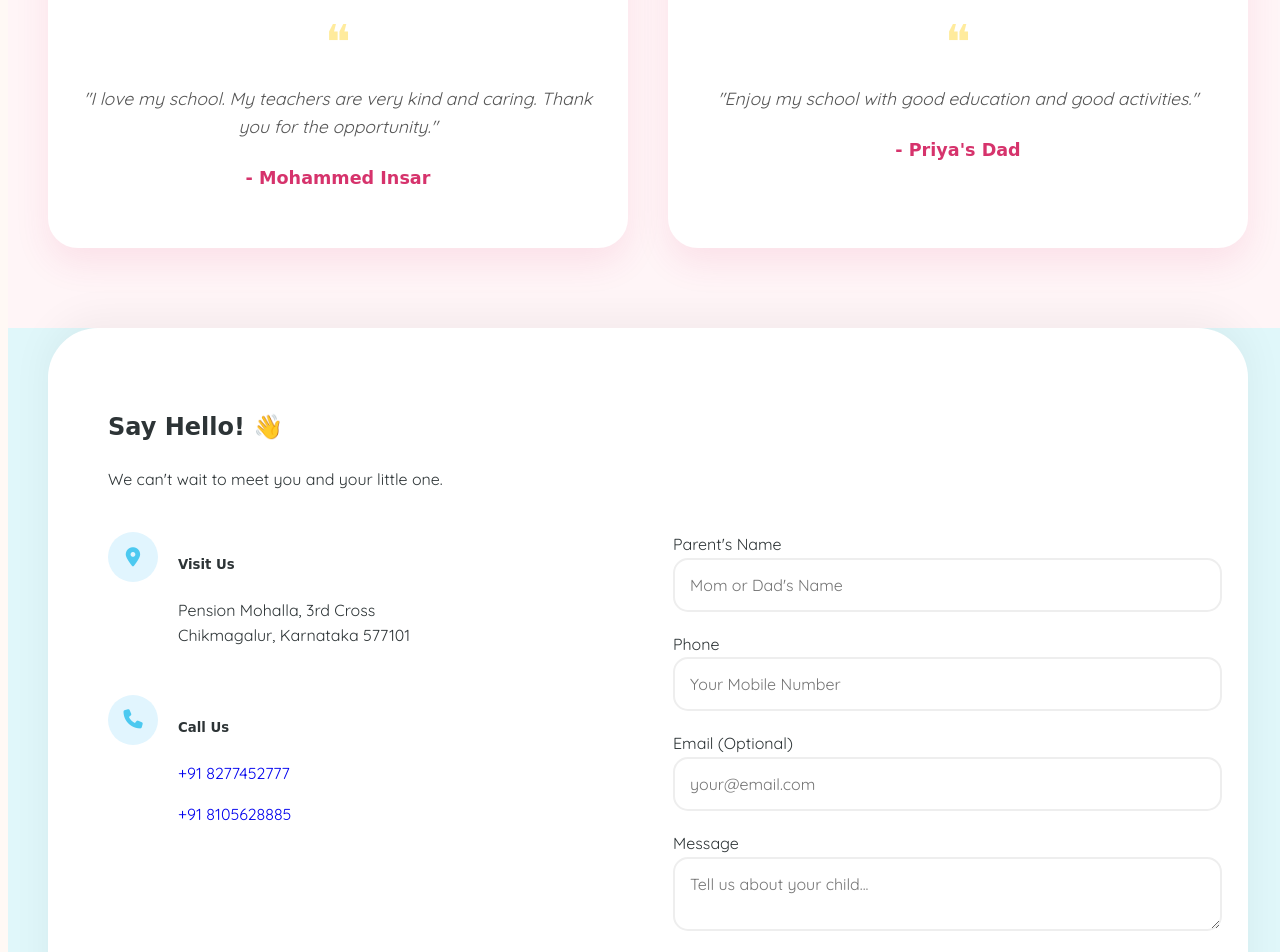
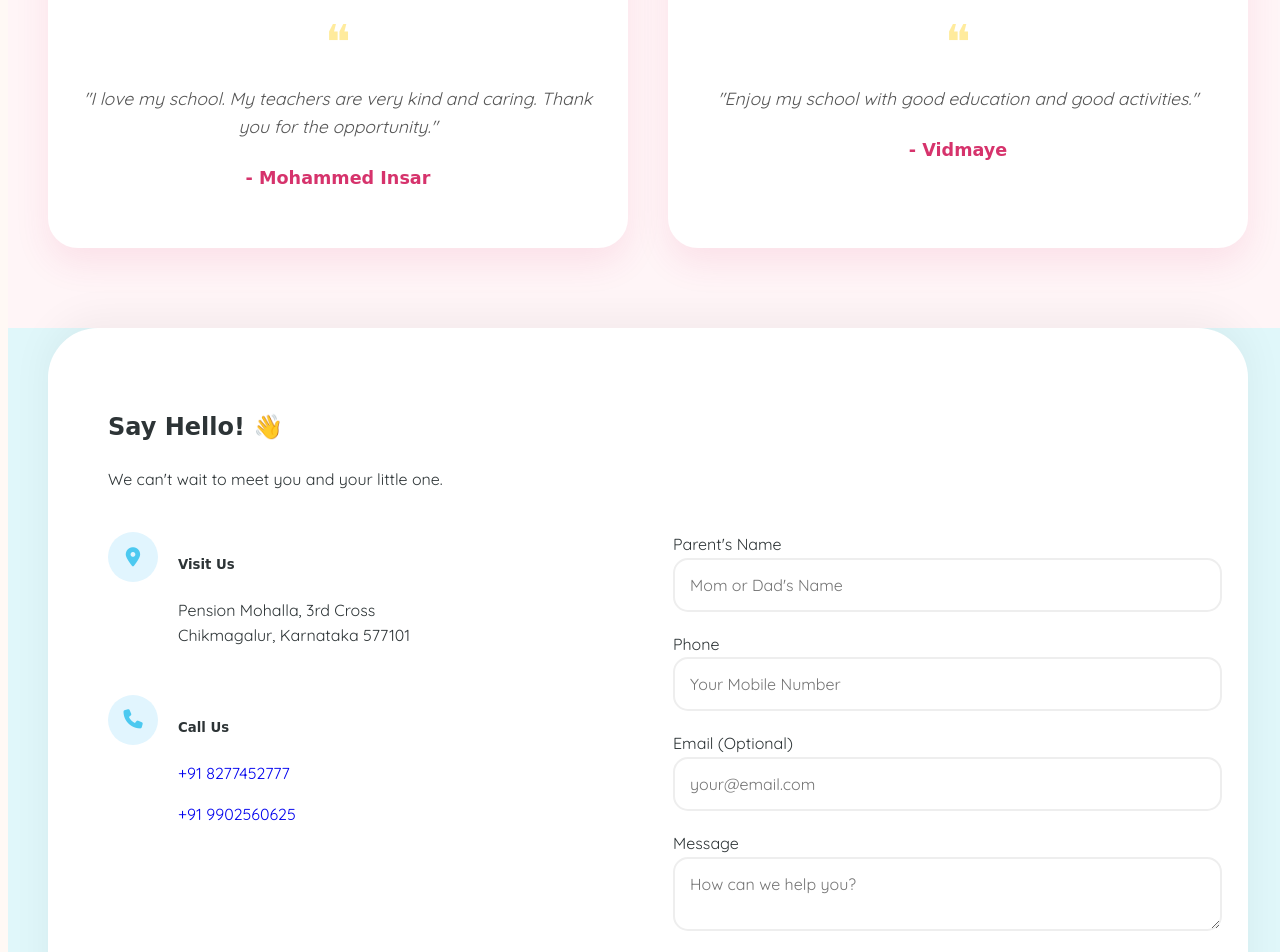
Before and after one commit to cybersleuth25/Blossom_Kids, a plain HTML site: page Index.html in a window 1280 px wide. Shown: the part 5740-6692 px from the top of the page. Drawn offline with nearby package versions, Linux system fonts and the light colour scheme; grey boxes are pictures that could not be loaded; a web font is replaced by a local one.

Commit message:
Updated files

```diff
--- a/Index.html
+++ b/Index.html
@@ -313,7 +313,7 @@
                         <div class="review-content">
                             <div class="quote-icon">❝</div>
                             <p>"Enjoy my school with good education and good activities."</p>
-                            <h4>- Priya's Dad</h4>
+                            <h4>- Vidmaye</h4>
                         </div>
                     </div>
                 </div>
@@ -343,7 +343,7 @@
                                 <div>
                                     <h5>Call Us</h5>
                                     <p><a href="tel:+918277452777">+91 8277452777</a></p>
-                                    <p><a href="tel:+918105628885">+91 8105628885</a></p>
+                                    <p><a href="tel:+919902560625">+91 9902560625</a></p>
                                 </div>
                             </div>
 
@@ -371,7 +371,7 @@
                             </div>
                             <div class="form-group">
                                 <label for="message">Message</label>
-                                <textarea id="message" name="message" required placeholder="Tell us about your child..."></textarea>
+                                <textarea id="message" name="message" required placeholder="How can we help you?"></textarea>
                             </div>
                             <button type="submit" id="submitBtn">Send Message 🚀</button>
                             <div id="statusMessage"></div>
```
